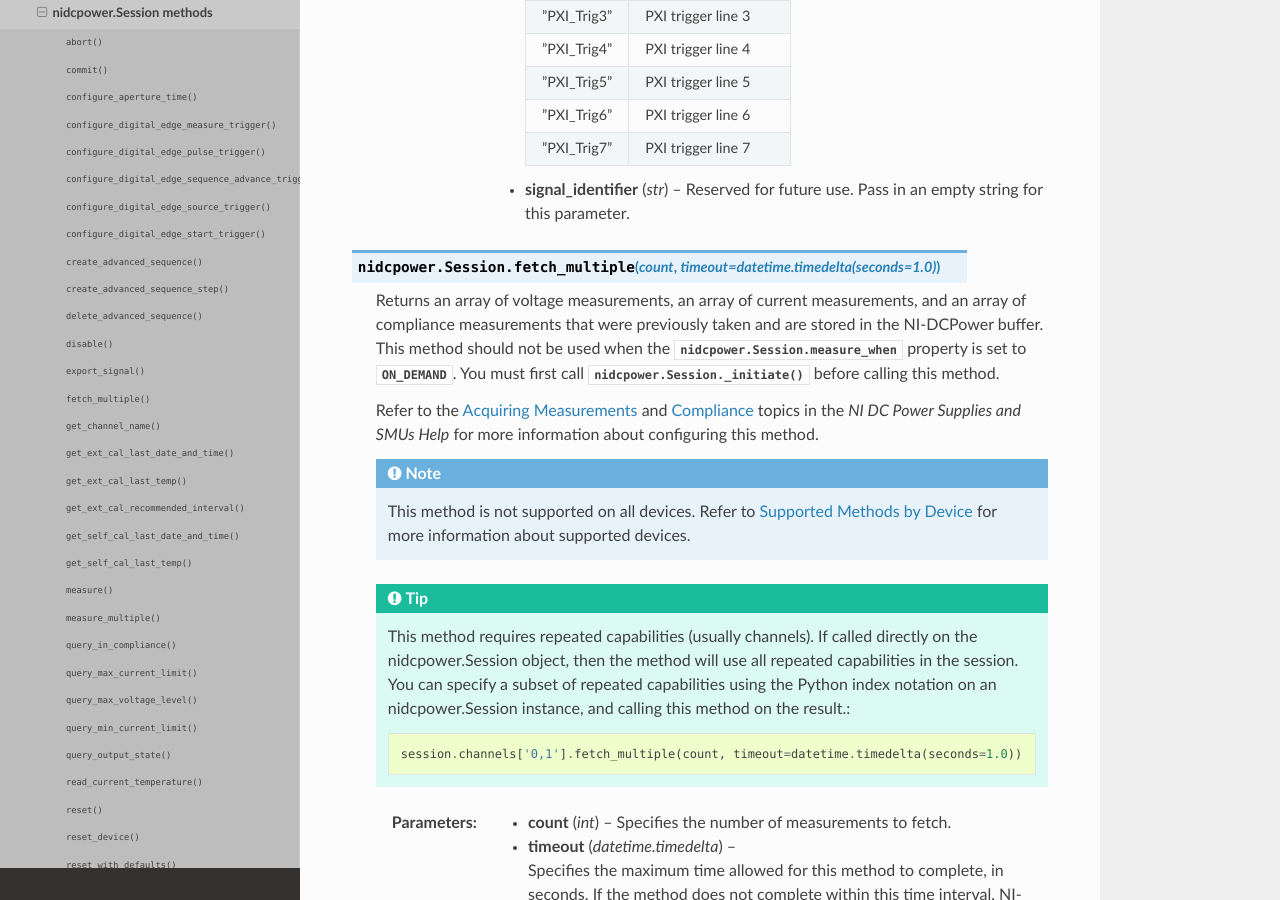
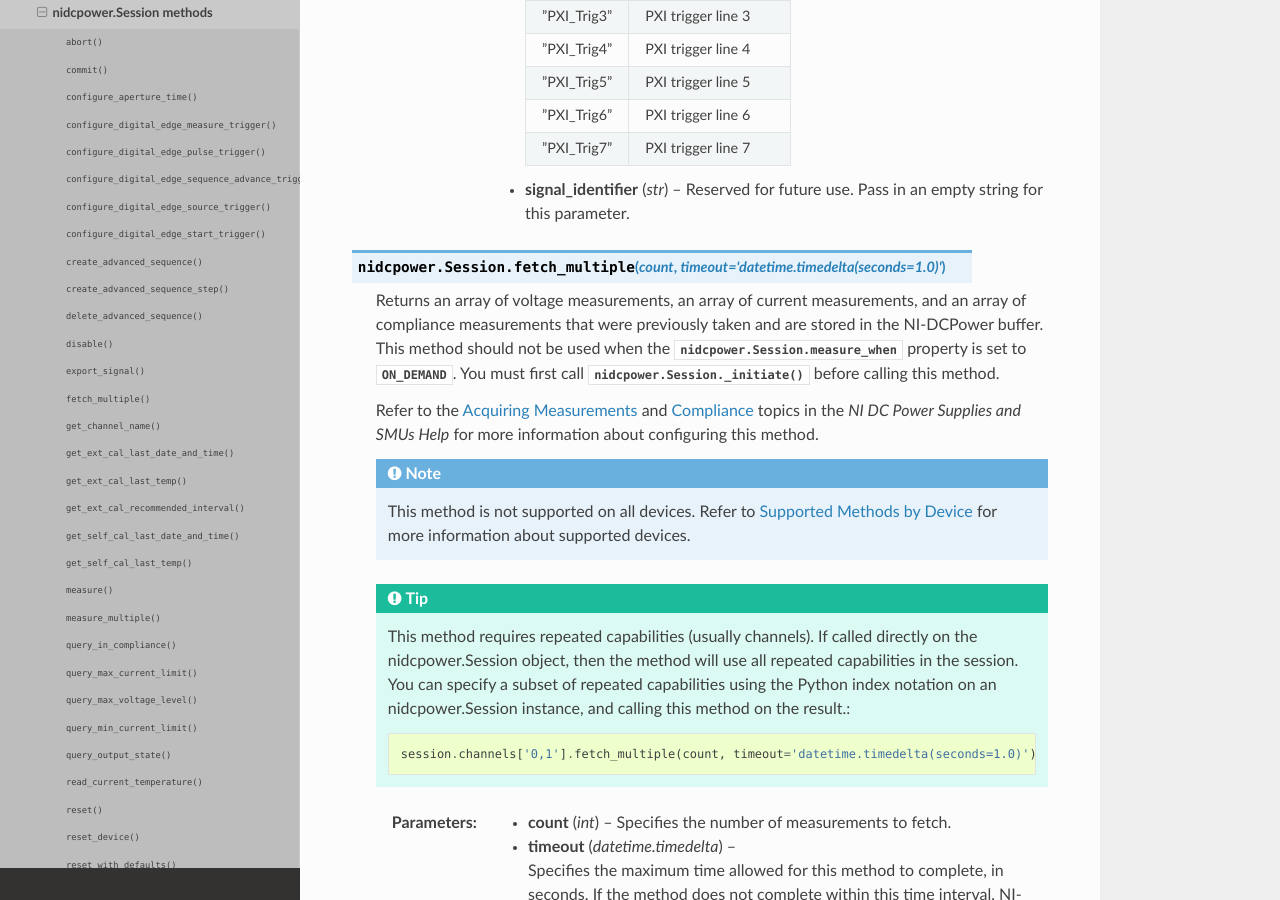
Before and after one commit to ni/nimi-python, a Sphinx documentation site: the page built from docs/nidcpower/functions.rst, in a window 1280 px wide and 900 px high, scrolled down 10034 px. Built offline with Sphinx 7.4.7 and the Read the Docs theme 2.0.0, drawn with Linux system fonts in a browser that asks for light colours; some of the changed text lies outside the part shown.

Commit message:
Update generated files

```diff
--- a/docs/nidcpower/functions.rst
+++ b/docs/nidcpower/functions.rst
@@ -616,7 +616,7 @@
 
 
 
-.. py:method:: export_signal(signal, output_terminal, signal_identifier="")
+.. py:method:: export_signal(signal, output_terminal, signal_identifier='""')
 
     Routes signals (triggers and events) to the output terminal you specify.
     The route is created when the session is :py:meth:`nidcpower.Session.commit`.
@@ -704,7 +704,7 @@
 
     :type signal_identifier: str
 
-.. py:method:: fetch_multiple(count, timeout=datetime.timedelta(seconds=1.0))
+.. py:method:: fetch_multiple(count, timeout='datetime.timedelta(seconds=1.0)')
 
     Returns an array of voltage measurements, an array of current
     measurements, and an array of compliance measurements that were
@@ -734,7 +734,7 @@
 
         .. code:: python
 
-            session.channels['0,1'].fetch_multiple(count, timeout=datetime.timedelta(seconds=1.0))
+            session.channels['0,1'].fetch_multiple(count, timeout='datetime.timedelta(seconds=1.0)')
 
 
     :param count:
@@ -1465,7 +1465,7 @@
 
     :type values: list of float
 
-.. py:method:: wait_for_event(event_id, timeout=datetime.timedelta(seconds=10.0))
+.. py:method:: wait_for_event(event_id, timeout='datetime.timedelta(seconds=10.0)')
 
     Waits until the device has generated the specified event.
 
--- a/docs/niswitch/functions.rst
+++ b/docs/niswitch/functions.rst
@@ -133,7 +133,7 @@
 
     :type scan_mode: :py:data:`niswitch.ScanMode`
 
-.. py:method:: configure_scan_trigger(trigger_input, scan_advanced_output, scan_delay=datetime.timedelta(seconds=0.0))
+.. py:method:: configure_scan_trigger(trigger_input, scan_advanced_output, scan_delay='datetime.timedelta(seconds=0.0)')
 
     Configures the scan triggers for the scan list established with
     :py:meth:`niswitch.Session.configure_scan_list`. Refer to Devices Overview to determine if
@@ -771,7 +771,7 @@
 
     :type path_list: str
 
-.. py:method:: wait_for_debounce(maximum_time_ms=datetime.timedelta(milliseconds=5000))
+.. py:method:: wait_for_debounce(maximum_time_ms='datetime.timedelta(milliseconds=5000)')
 
     Pauses until all created paths have settled. If the time you specify
     with the Maximum Time (ms) parameter elapsed before the switch paths
@@ -795,7 +795,7 @@
 
     :type maximum_time_ms: int
 
-.. py:method:: wait_for_scan_complete(maximum_time_ms=datetime.timedelta(milliseconds=5000))
+.. py:method:: wait_for_scan_complete(maximum_time_ms='datetime.timedelta(milliseconds=5000)')
 
     Pauses until the switch module stops scanning or the maximum time has
     elapsed and returns a timeout error. If the time you specify with the
```
Also changed, not shown: docs/nidmm/functions.rst (+10 -10 lines), docs/niscope/functions.rst (+19 -19 lines), 4 other files.
